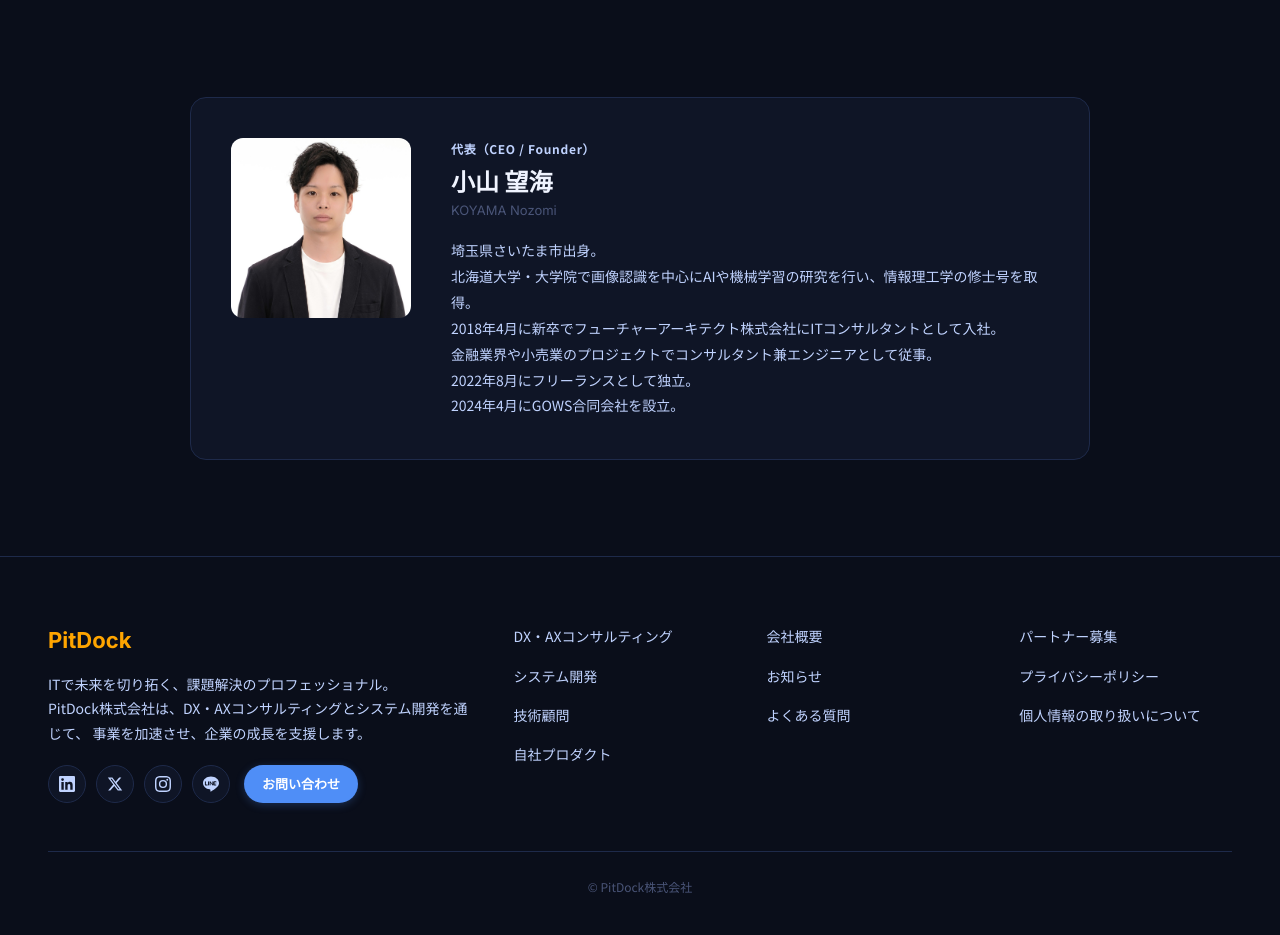
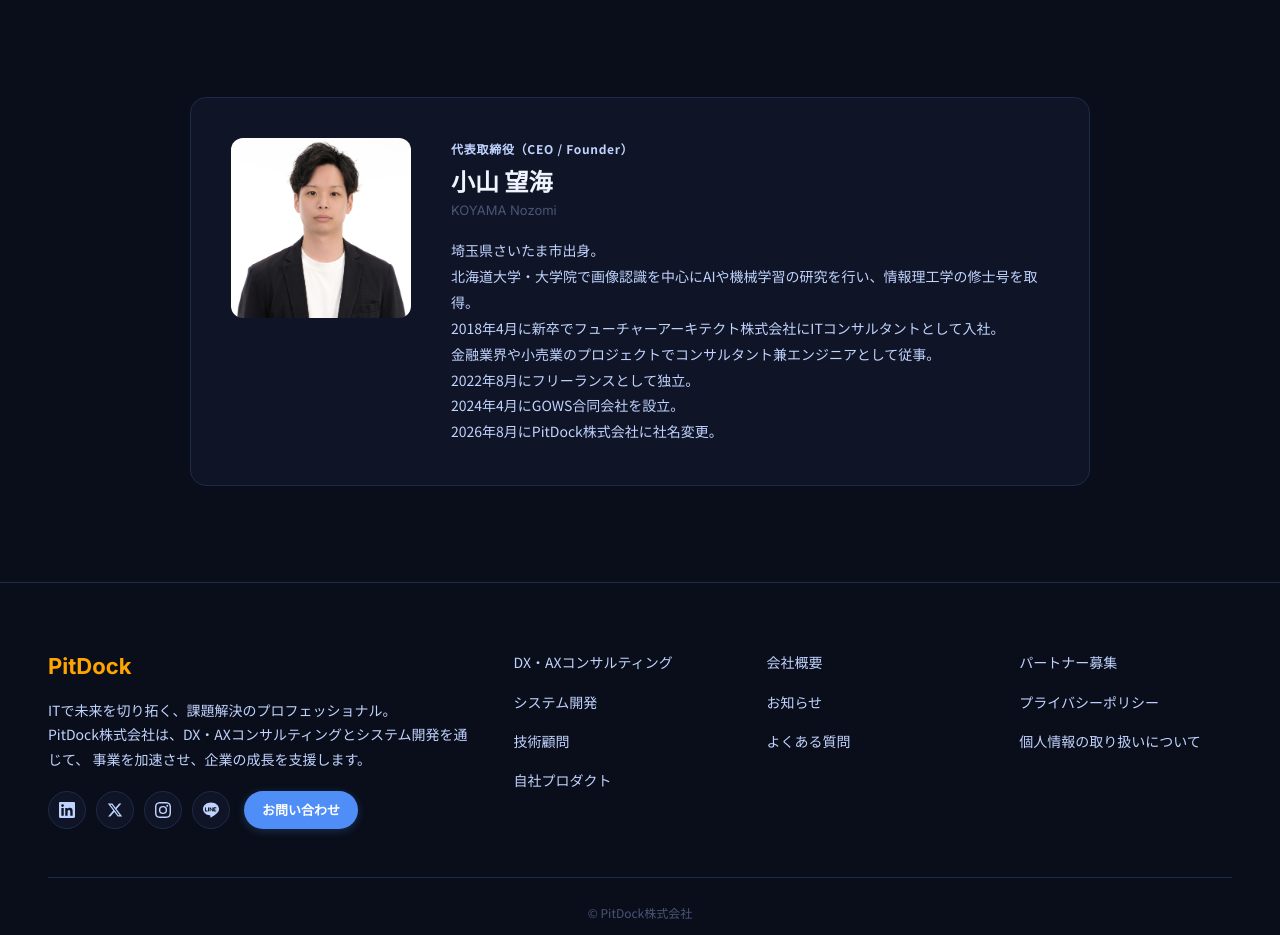
Before and after one commit to PitDock/homepage, a Next.js app: page /company-info in a window 1280 px wide. Shown: the part 1040-1975 px from the top of the page. Built offline with nearby package versions, Linux system fonts and the light colour scheme; no server answers.

Commit message:
役職名等変更

```diff
--- a/app/company-info/page.tsx
+++ b/app/company-info/page.tsx
@@ -100,7 +100,7 @@
                 />
               </div>
               <div className={cs.officerInfo}>
-                <p className={cs.officerRole}>代表（CEO / Founder）</p>
+                <p className={cs.officerRole}>代表取締役（CEO / Founder）</p>
                 <p className={cs.officerName}>小山 望海</p>
                 <p className={cs.officerNameEn}>KOYAMA Nozomi</p>
                 <p className={cs.officerBio}>
@@ -109,7 +109,8 @@
                   2018年4月に新卒でフューチャーアーキテクト株式会社にITコンサルタントとして入社。{"\n"}
                   金融業界や小売業のプロジェクトでコンサルタント兼エンジニアとして従事。{"\n"}
                   2022年8月にフリーランスとして独立。{"\n"}
-                  2024年4月にGOWS合同会社を設立。
+                  2024年4月にGOWS合同会社を設立。{"\n"}
+                  2026年8月にPitDock株式会社に社名変更。
                 </p>
               </div>
             </li>
--- a/app/page.tsx
+++ b/app/page.tsx
@@ -418,7 +418,7 @@
       </section>
 
       {/* PitDockの強みセクション */}
-      <section className={s.strengthSection} id="why-gows">
+      <section className={s.strengthSection} id="why-pitdock">
         <div className="container">
           <h2 className={`${s.sectionTitle} ${s.reveal}`}>なぜPitDockが選ばれるのか</h2>
           <p className={`${s.sectionSub} ${s.reveal} ${s.strengthLead}`}>
@@ -487,11 +487,11 @@
               <div className={s.ceoPhoto}>
                 <img
                   src="/images/company/koyama-nozomi.png"
-                  alt="代表 小山望海"
+                  alt="代表取締役 小山望海"
                   loading="lazy"
                 />
               </div>
-              <span className={s.ceoRoleBadge}>代表 / CEO・Founder</span>
+              <span className={s.ceoRoleBadge}>代表取締役 / CEO・Founder</span>
             </div>
 
             {/* 右カラム：テキスト */}
--- a/lib/seo/site.ts
+++ b/lib/seo/site.ts
@@ -1,7 +1,7 @@
 /** 本番サイトの正規 URL（環境変数で上書き可能） */
 export const SITE_URL = (
   process.env.NEXT_PUBLIC_SITE_URL?.replace(/\/$/, "") ||
-  (process.env.VERCEL_URL ? `https://${process.env.VERCEL_URL}` : "https://gows-llc.com")
+  (process.env.VERCEL_URL ? `https://${process.env.VERCEL_URL}` : "https://pit-dock.com")
 );
 
 export const SITE_NAME = "PitDock株式会社";
--- a/package.json
+++ b/package.json
@@ -1,5 +1,5 @@
 {
-  "name": "gows-homepage",
+  "name": "pitdock-homepage",
   "version": "0.1.0",
   "private": true,
   "scripts": {
```
Also changed, not shown: 1 other file (tests, documents, lock files or other folders).
